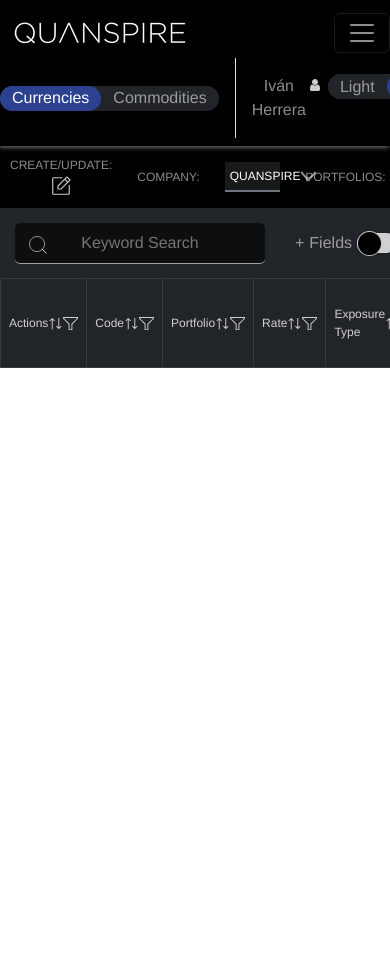
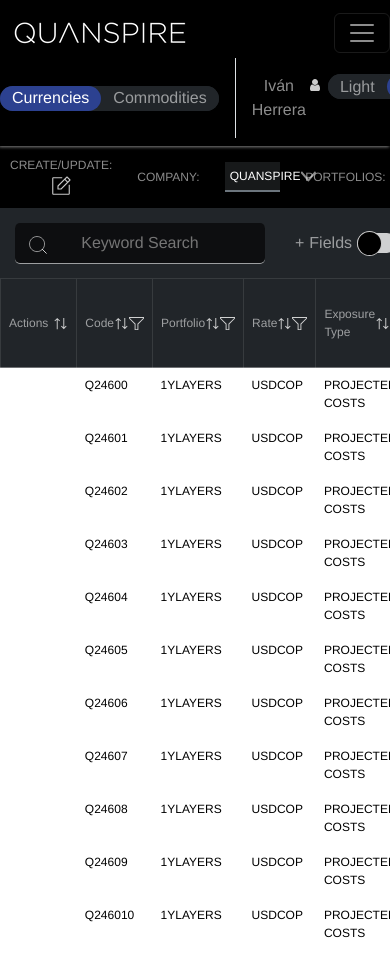
Before and after one commit to 1531nana/quanspire, a Vue app: page / in a window 390 px wide. Shown: the top 967 px of the page. Before the commit the page ends 844 px from the top, so only its background shows below. Built offline with nearby package versions, Linux system fonts and the light colour scheme.

Commit message:
I added the content in the TableBody component with its responsive styles

```diff
--- a/src/App.vue
+++ b/src/App.vue
@@ -9,7 +9,7 @@
 import Header  from "./components/Header.vue";
 import Dropdown  from "./components/Dropdown.vue";
 import Actions  from "./components/Actions.vue";
-import Table  from "./components/Table.vue";
+import Table  from "./components/Table/Table.vue";
 
 export default {
   name: 'App',
@@ -29,6 +29,7 @@ export default {
   -moz-osx-font-smoothing: grayscale;
   text-align: center;
   color: #ffffff8c;
+  /* background: black; */
   /* color: #2c3e50; */
 }
 </style>
--- a/src/components/Header.vue
+++ b/src/components/Header.vue
@@ -93,8 +93,8 @@
 .navbar-expand-lg .navbar-nav {
 	border-left: 1px solid;
 }
- .navbar-dark {
-	box-shadow: -1px 1px 5px grey !important;
+.navbar-dark {
+	box-shadow: -1px 1px 3px grey !important;
 	z-index: 1 !important;
 }
 
--- a/src/components/Table.vue
+++ /dev/null
@@ -1,112 +0,0 @@
-<template>
-	<table class="table table-dark table-hover">
-		<thead>
-			<tr>
-				<th scope="col">
-					<div class="containerTheadTh">
-						Actions <img src="../assets/arrows.svg" alt="" />
-						<img src="../assets/filter.svg" alt="" />
-					</div>
-				</th>
-				<th scope="col">
-					<div class="containerTheadTh">
-						Code <img src="../assets/arrows.svg" alt="" />
-						<img src="../assets/filter.svg" alt="" />
-					</div>
-				</th>
-				<th scope="col">
-					<div class="containerTheadTh">
-						Portfolio <img src="../assets/arrows.svg" alt="" />
-						<img src="../assets/filter.svg" alt="" />
-					</div>
-				</th>
-
-				<th scope="col" class="text-center">
-					<div class="containerTheadTh">
-						Rate <img src="../assets/arrows.svg" alt="" />
-						<img src="../assets/filter.svg" alt="" />
-					</div>
-				</th>
-				<th scope="col">
-					<div class="containerTheadTh">
-						Exposure Type <img src="../assets/arrows.svg" alt="" />
-						<img src="../assets/filter.svg" alt="" />
-					</div>
-				</th>
-				<th scope="col">
-					<div class="containerTheadTh">
-						Notional <img src="../assets/arrows.svg" alt="" />
-						<img src="../assets/filter.svg" alt="" />
-					</div>
-				</th>
-				<th scope="col">
-					<div class="containerTheadTh">
-						Currency <img src="../assets/arrows.svg" alt="" />
-						<img src="../assets/filter.svg" alt="" />
-					</div>
-				</th>
-				<th scope="col">
-					<div class="containerTheadTh">
-						Expected Cash Flow Date <img src="../assets/arrows.svg" alt="" />
-						<img src="../assets/filter.svg" alt="" />
-					</div>
-				</th>
-				<th scope="col">
-					<div class="containerTheadTh">
-						Issue Date <img src="../assets/arrows.svg" alt="" />
-						<img src="../assets/filter.svg" alt="" />
-					</div>
-				</th>
-				<th scope="col">
-					<div class="containerTheadTh">
-						Rate at Issue Date <img src="../assets/arrows.svg" alt="" />
-						<img src="../assets/filter.svg" alt="" />
-					</div>
-				</th>
-				<th scope="col">
-					<div class="containerTheadTh">
-						Invoce Due Date <img src="../assets/arrows.svg" alt="" />
-						<img src="../assets/filter.svg" alt="" />
-					</div>
-				</th>
-			</tr>
-		</thead>
-	</table>
-</template>
-
-<style scoped>
-img {
-	width: 15px;
-}
-thead th {
-	font-size: 12px;
-	border: 1px solid #373b3e !important;
-	vertical-align: middle;
-	font-weight: lighter;
-	color: #ffffffc8;
-}
-.containerTheadTh {
-	display: flex;
-	flex-direction: row;
-	text-align: initial;
-	justify-content: flex-start;
-	align-items: center;
-}
-@media (min-width: 1280px) {
-	thead th {
-		font-size: 14px;
-	}
-	.containerTheadTh {
-		padding: 5px 0;
-		gap: 5px;
-	}
-}
-@media (min-width: 1400px) {
-	thead th {
-		font-size: 16px;
-	}
-	img {
-		width: 16px;
-	}
-}
-</style>
--- /dev/null
+++ b/src/components/Table/Table.vue
@@ -0,0 +1,149 @@
+<template>
+	<table class="table  table-hover" id="table">
+		<thead class="table-dark">
+			<tr>
+				<th scope="col">
+					<div class="containerTheadTh" style="gap: 5px">
+						Actions
+						<img src="../../assets/arrows.svg" alt="" />
+					</div>
+				</th>
+				<th scope="col">
+					<div class="containerTheadTh">
+						Code <img src="../../assets/arrows.svg" alt="" />
+						<img src="../../assets/filter.svg" alt="" />
+					</div>
+				</th>
+				<th scope="col">
+					<div class="containerTheadTh">
+						Portfolio <img src="../../assets/arrows.svg" alt="" />
+						<img src="../../assets/filter.svg" alt="" />
+					</div>
+				</th>
+
+				<th scope="col" class="text-center">
+					<div class="containerTheadTh">
+						Rate <img src="../../assets/arrows.svg" alt="" />
+						<img src="../../assets/filter.svg" alt="" />
+					</div>
+				</th>
+				<th scope="col">
+					<div class="containerTheadTh">
+						Exposure Type <img src="../../assets/arrows.svg" alt="" />
+						<img src="../../assets/filter.svg" alt="" />
+					</div>
+				</th>
+				<th scope="col">
+					<div class="containerTheadTh">
+						Notional <img src="../../assets/arrows.svg" alt="" />
+						<img src="../../assets/filter.svg" alt="" />
+					</div>
+				</th>
+				<th scope="col">
+					<div class="containerTheadTh">
+						Currency <img src="../../assets/arrows.svg" alt="" />
+						<img src="../../assets/filter.svg" alt="" />
+					</div>
+				</th>
+				<th scope="col">
+					<div class="containerTheadTh">
+						Expected Cash Flow Date <img src="../../assets/arrows.svg" alt="" />
+						<img src="../../assets/filter.svg" alt="" />
+					</div>
+				</th>
+				<th scope="col">
+					<div class="containerTheadTh">
+						Issue Date <img src="../../assets/arrows.svg" alt="" />
+						<img src="../../assets/filter.svg" alt="" />
+					</div>
+				</th>
+				<th scope="col">
+					<div class="containerTheadTh">
+						Rate at Issue Date <img src="../../assets/arrows.svg" alt="" />
+						<img src="../../assets/filter.svg" alt="" />
+					</div>
+				</th>
+				<th scope="col">
+					<div class="containerTheadTh">
+						Invoce Due Date <img src="../../assets/arrows.svg" alt="" />
+						<img src="../../assets/filter.svg" alt="" />
+					</div>
+				</th>
+			</tr>
+		</thead>
+		<tbody id="tbody" style="background: #0000009e !important">
+			<TableBody v-for="i in 11" :key="i" :index="i" />
+		</tbody>
+	</table>
+</template>
+
+<script>
+import TableBody from "./TableBody.vue";
+
+export default {
+	components: {
+		TableBody,
+	},
+};
+</script>
+
+<style scoped>
+img {
+	width: 15px;
+}
+#table{
+	color: #ffffff8f !important;
+}
+thead th {
+	width: 170px;
+	font-size: 12px;
+	border: 1px solid #373b3e !important;
+	vertical-align: middle;
+	font-weight: lighter;
+	color: #ffffff8f;
+}
+.containerTheadTh {
+	display: flex;
+	flex-direction: row;
+	text-align: initial;
+	justify-content: flex-start;
+	align-items: center;
+}
+.table>tbody {
+	text-align: start !important;
+	color: #ffffff8f !important;
+	font-size: 12px;
+	border: none;
+	background: #0000009E;
+	/* border-width: 1px 0 !important; */
+}
+#tbody{
+	border-bottom-width: 0.1px;
+    border-bottom-color: #ffffff59;
+	background: #0000009E;
+}
+.table>:not(caption)>*>*{
+	border-bottom-width: 0.1px !important;
+    border-bottom-color: #ffffff59 !important;
+}
+@media (min-width: 1280px) {
+	thead th {
+		font-size: 14px;
+	}
+	.containerTheadTh {
+		padding: 5px 0;
+		gap: 5px;
+	}
+	.table>tbody{
+		font-size: 14px;
+	}
+}
+@media (min-width: 1400px) {
+	thead th {
+		font-size: 16px;
+	}
+	img {
+		width: 16px;
+	}
+}
+</style>
--- /dev/null
+++ b/src/components/Table/TableBody.vue
@@ -0,0 +1,58 @@
+<template>
+	<tr v-for="(data, i) in datas" :key="i" style="background: rgb(0 0 0 / 78%) !important">
+		<TableBodyActions />
+		<td>{{ `Q2460${index - 1}` }}</td>
+		<td>{{ datas[i].portfolio }}</td>
+		<td>{{ data.rate }}</td>
+		<td>{{ data.exposure }}</td>
+		<td>{{ data.notional }}</td>
+		<td>{{ data.currency }}</td>
+		<td>{{ expDate[index - 1] }}</td>
+		<td>{{ data.issueDate }}</td>
+		<td>{{ data.rateDate }}</td>
+		<td>{{ data.invoiceDate }}</td>
+	</tr>
+</template>
+
+<script>
+import TableBodyActions from "./TableBodyActions.vue";
+
+export default {
+	props: {
+		index: Number,
+	},
+	data() {
+		return {
+			datas: [
+				{
+					portfolio: "1YLAYERS",
+					rate: "USDCOP",
+					exposure: "PROJECTED COSTS",
+					notional: "1,000,000",
+					currency: "USD",
+					issueDate: "-",
+					rateDate: "-",
+					invoiceDate: "-",
+				},
+			],
+			expDate: [
+				"15 Jan 10",
+				" 15 Feb 10",
+				"15 Mar 10",
+				"15 Apr 10",
+				"15 May 10",
+				"15 Sep 10",
+				"15 Oct 10",
+				"15 Nov 10",
+				"15 Dec 10",
+				"15 Jan 11",
+				"15 Feb 11",
+			],
+		};
+	},
+
+	components: {
+		TableBodyActions,
+	},
+};
+</script>
--- /dev/null
+++ b/src/components/Table/TableBodyActions.vue
@@ -0,0 +1,41 @@
+<template>
+	<td>
+		<div class="d-flex">
+			<img
+				v-for="(im, i) in ['pencil', 'copy', 'delete']"
+				:key="i"
+				:src="getImage(im)"
+				:alt="im"
+			/>
+		</div>
+	</td>
+</template>
+
+<script>
+export default {
+	methods: {
+		getImage(image) {
+			return require("..\/..\/assets\/" + image + ".svg");
+		},
+	},
+};
+</script>
+
+<style scoped>
+.d-flex {
+	justify-content: space-around;
+}
+img {
+	width: 15px;
+}
+@media (min-width: 1280px) {
+	img {
+		width: 16px;
+	}
+}
+@media (min-width: 1500px) {
+	.d-flex {
+		justify-content: space-evenly;
+	}
+}
+</style>
```
Also changed, not shown: src/assets/copy.svg (added), src/assets/pencil.svg (added).
